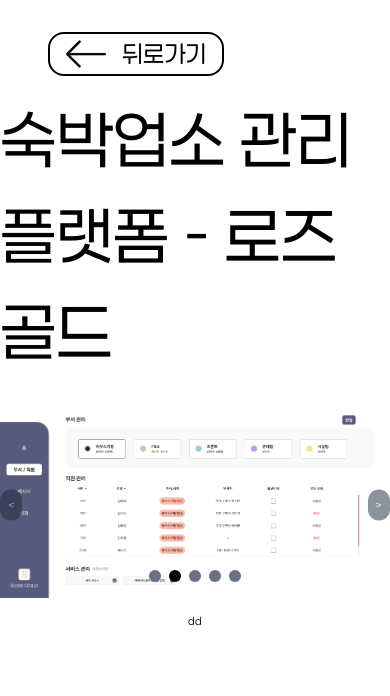
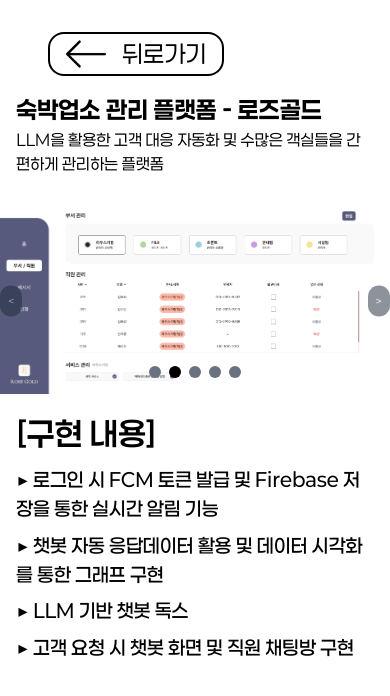
Before and after one commit to kimkimjunjun/portfolio, a Next.js app: page /rosegold in a window 390 px wide. Shown: the top 696 px of the page. Built offline with nearby package versions, Linux system fonts and the light colour scheme.

Commit message:
로즈골드 반응형

```diff
--- a/pages/rosegold.tsx
+++ b/pages/rosegold.tsx
@@ -1,5 +1,6 @@
 import Slider from '@/components/slider';
 import Backbutton from '@/components/backbutton';
+import { useState } from 'react';
 
 const images = [
     '/images/slides/1.png',
@@ -9,16 +10,104 @@ const images = [
     '/images/slides/5.png',
 ];
 
+// Project 항목 데이터를 정의합니다.
+// 이 배열은 해당 컴포넌트 파일 내부에 두거나, 별도의 데이터 파일로 분리할 수 있습니다.
+const projectsData = [
+    {
+        title: "▶ 로그인 시 FCM 토큰 발급 및 Firebase 저장을 통한 실시간 알림 기능",
+        details: [
+            "- FCM SDK로 발급받은 토큰과 사용자 식별자를 바탕으로 알림 발생 시 Firebase FCM 서비스를 통해 해당 토큰으로 메시지를 발송하도록 구현",
+            "- 회원가입은 사용자 로그인 시 확인된 역할/권한 정보를 바탕으로 관리자에게만 해당 기능을 노출하고, 요청 수신 시 인증된 사용자의 권한을 재확인하는 보안 절차 적용",
+            "- 권한이 확인된 관리자의 요청에 따라 신규 사용자 계정을 생성하고 필요한 데이터베이스에 정보를 저장하는 방식으로 구현"
+        ]
+    },
+    {
+        title: "▶ 챗봇 자동 응답데이터 활용 및 데이터 시각화를 통한 그래프 구현",
+        details: [
+            "- 실시간으로 수집되는 챗봇 자동 응답 데이터를 효과적인 데이터 처리 및 시각화 기술을 활용하여 동적인 그래프 형태로 구현",
+            "- 객실에서 발생하는 주문 및 응답과 같은 이벤트를 FCM 실시간 알림을 통해 즉각적으로 감지하고, 해당 객실의 가격 및 관련 건수를 화면에 자동으로 반영하는 동적 업데이트 기능을 구축하여 사용자 경험 개선"
+        ]
+    },
+    {
+        title: "▶ LLM 기반 챗봇 독스",
+        details: [
+            "- LLM 기반으로 각 부서별 서비스 관련 문서 내용을 분석하여 문서에 기반한 정확하고 실시간으로 자동 응답을 제공하는 지능형 챗봇 기능 구현",
+            "- 서비스 문서 콘텐츠는 기존의 데이터베이스 저장 방식 대신 Docker 환경 내부나 연결된 파일 시스템에 직접 관리되며, 챗봇이 응답 생성에 필요한 문서를 요청할 때 해당 Docker 환경으로부터 실시간으로 효율적으로 문서를 읽어와 LLM이 활용할 수 있도록 시스템 아키텍처 설계"
+        ]
+    },
+    {
+        title: "▶ 고객 요청 시 챗봇 화면 및 직원 채팅방 구현",
+        details: [
+            "- 객실 요청사항 리스트 항목을 클릭했을 때, 해당 객실 채팅 화면의 특정 메시지로 클라이언트 측 라우팅을 활용하여 페이지 전환 없이 즉시 이동하고, 지정된 메시지 위치로 부드럽게 스크롤되는 JavaScript 스크롤 이벤트 및 DOM 조작을 통해 사용자 편의성 높임",
+            "- 주기적으로 서버를 확인하는 폴링 방식을 통해 다른 직원들의 화면에 업데이트되어, 근무자들 간에 신속하게 정보를 공유할 수 있는 소통 창구 마련"
+        ]
+    }
+];
+
+
 export default function Rosegold() {
+    const [openIndices, setOpenIndices] = useState<Set<number>>(new Set());
+
+    const handleTitleClick = (index: number) => {
+        const newOpenIndices = new Set(openIndices);
+
+        if (newOpenIndices.has(index)) {
+            newOpenIndices.delete(index);
+        } else {
+            newOpenIndices.add(index);
+        }
+
+        setOpenIndices(newOpenIndices);
+    };
 
 
     return (
-        <div className="flex flex-col items-center pt-[2rem]">
+        <div className="flex flex-col pt-[2rem] mb-[10rem]">
             <Backbutton />
-            <h1 className='text-[4rem]'>숙박업소 관리 플랫폼 - 로즈골드</h1>
+            <div className='mx-[1rem]'>
+                <h1 className='text-[1.5rem] md:text-[4rem] font-bold'>숙박업소 관리 플랫폼 - 로즈골드</h1>
+                <h2 className='text-[1rem] md:text-[1.5rem]'>LLM을 활용한 고객 대응 자동화 및 수많은 객실들을 간편하게 관리하는 플랫폼</h2>
+            </div>
             <Slider />
-            <div className="mt-[1rem] text-left flex">
-                <p className='text-left'>dd</p> {/* 원래 있던 내용 */}
+            <div className="mt-[1rem] text-left flex flex-col mx-[1rem] lg:w-[56rem]">
+                <h1 className='text-[2rem] font-semibold'>[구현 내용]</h1>
+                <div>
+                    {projectsData.map((project, index) => {
+                        const isOpen = openIndices.has(index);
+
+                        const titleTextWithoutIcon = project.title.replace("▶ ", ""); // "▶ " 부분을 제거한 텍스트
+
+                        return (
+                            <div key={index} className='my-[0.5rem]'>
+                                <h2
+                                    className='text-[1.2rem] font-medium w-fit cursor-pointer'
+                                    onClick={() => handleTitleClick(index)}
+                                    aria-expanded={isOpen}
+                                >
+                                    {isOpen ? "▼ " : "▶ "}
+                                    {titleTextWithoutIcon}
+                                </h2>
+                                <div
+                                    className={`
+                                        overflow-hidden
+                                        transition-[max-height,opacity] duration-500 ease-in-out
+                                        ${isOpen ? 'max-h-[500px]' : 'max-h-0'}
+                                        ${isOpen ? 'opacity-100' : 'opacity-0'}
+                                        ${isOpen ? 'pt-2' : 'pt-0'}
+                                    `}
+                                >
+                                    <ul className='text-[1rem]'>
+                                        {project.details.map((detail, detailIndex) => (
+                                            <li key={detailIndex} >
+                                                {detail}
+                                            </li>
+                                        ))}
+                                    </ul>
+                                </div>
+                            </div>
+                        );
+                    })}
+                </div>
             </div>
         </div>
     );
```
